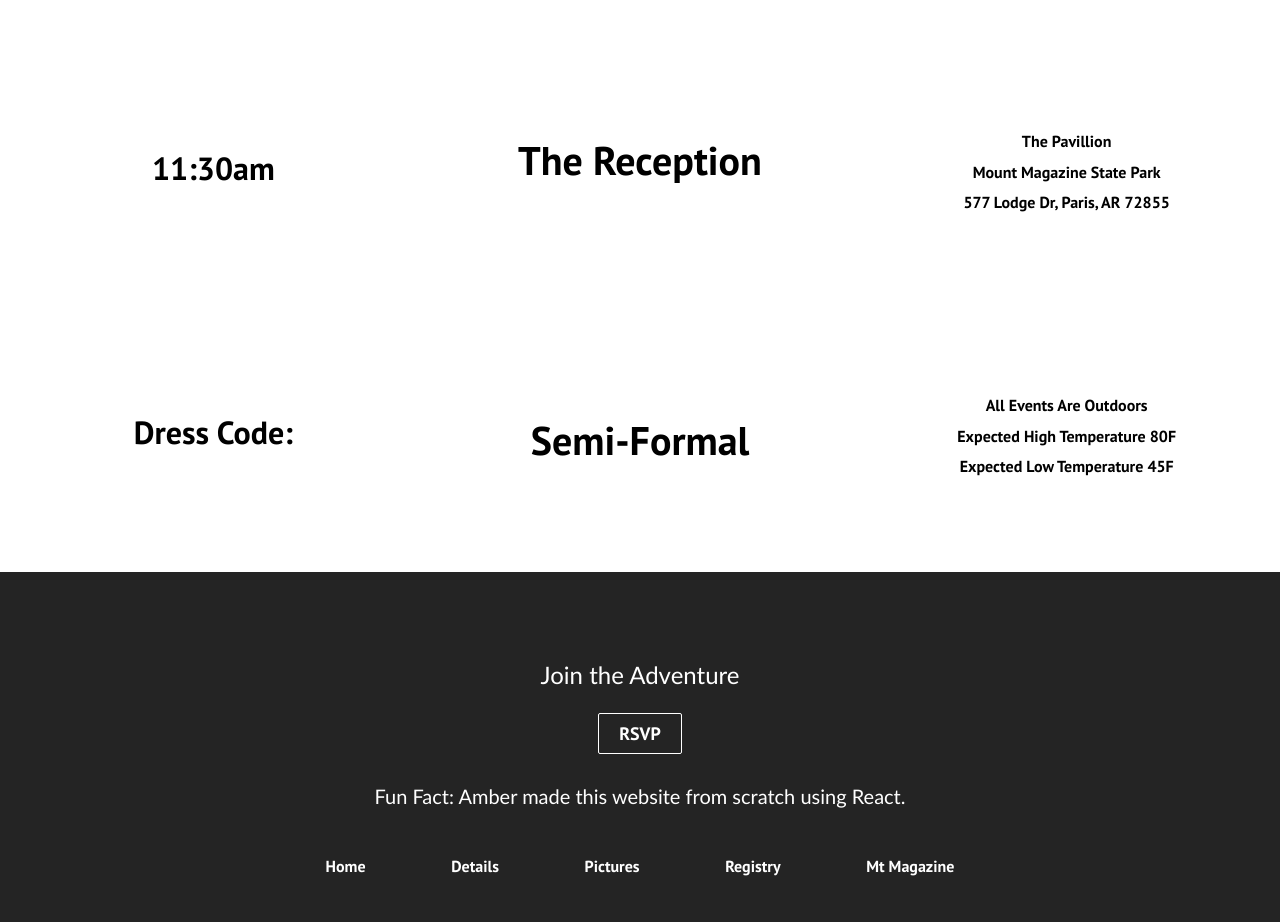
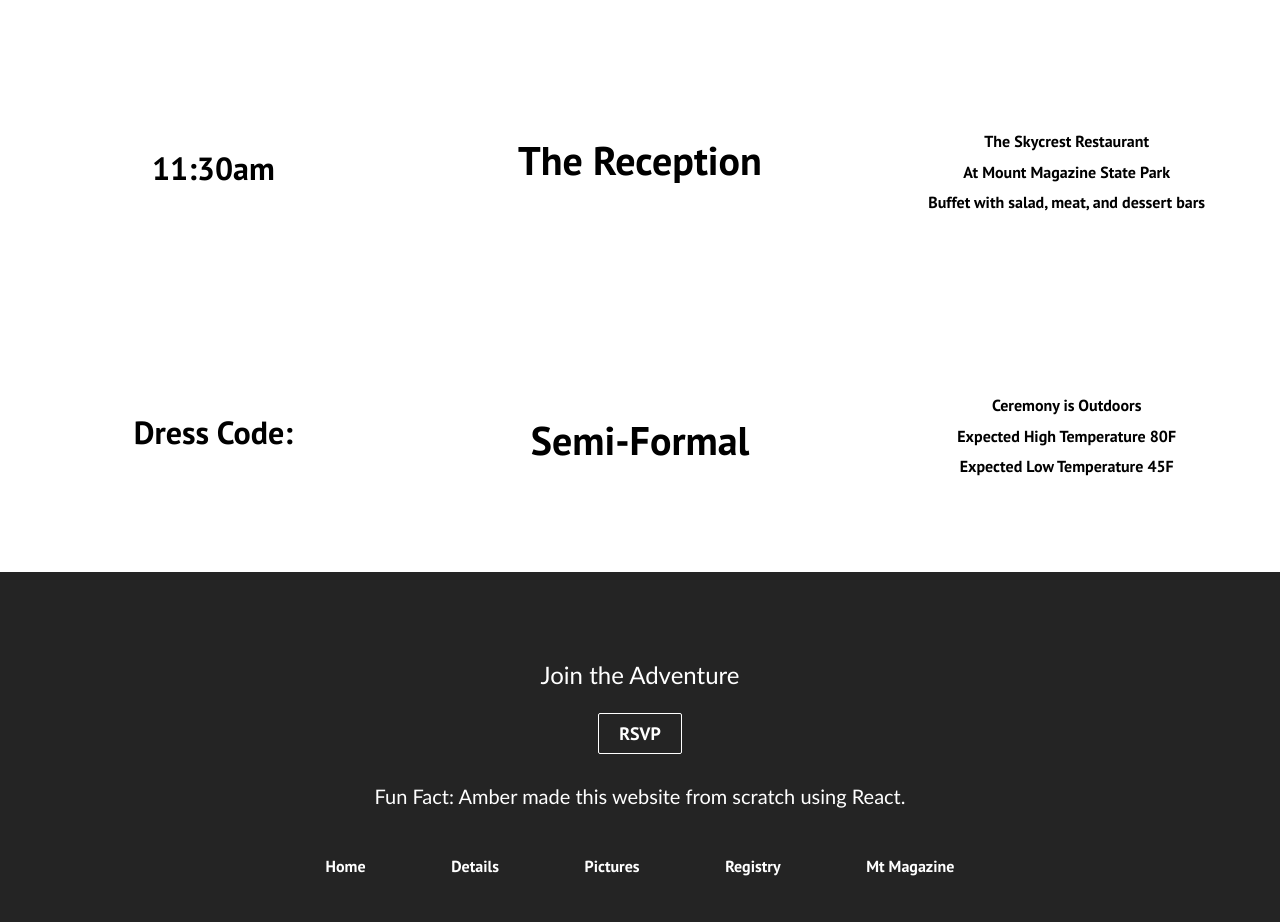
Before and after one commit to AmberSwieczkowski/my_react_website, a React (Create React App) app: page /location in a window 1280 px wide. Shown: the part 780-1702 px from the top of the page. Built offline with nearby package versions, Linux system fonts and the light colour scheme; the HTML template or start-up script is replaced by a standard one.

Commit message:
Add Live Stream Info to Details page

```diff
--- a/src/components/LocationSection.jsx
+++ b/src/components/LocationSection.jsx
@@ -96,7 +96,6 @@ const ColumnCenter = styled.div`
     }
   }
 
-  }
 `;
 
 const ColumnRight = styled.div`
@@ -130,7 +129,6 @@ const ColumnRight = styled.div`
     }
   }
 
-  }
 `;
 
 const LocationSection = ({
--- a/src/components/LocationSectionData.jsx
+++ b/src/components/LocationSectionData.jsx
@@ -6,25 +6,28 @@ export const InfoDataCeremony = {
   locationSpecific: 'Cameron Bluff Overlook',
   location1: 'Mount Magazine State Park',
   location2: '577 Lodge Dr, Paris, AR 72855',
-  // siblings: 'https://www.amazon.com/wedding/share/marcin-amber',
-  reverse: false,
-  delay: 100,
 };
 
 export const InfoDataReception = {
   title: 'The Reception',
   time: '11:30am',
-  locationSpecific: 'The Pavillion',
-  location1: 'Mount Magazine State Park',
-  location2: '577 Lodge Dr, Paris, AR 72855',
-  reverse: false,
-  delay: 100,
+  locationSpecific: 'The Skycrest Restaurant',
+  location1: 'At Mount Magazine State Park',
+  location2: 'Buffet with salad, meat, and dessert bars',
 };
 
-export const InfoDetails = {
+export const DressCodeDetails = {
   time: 'Dress Code:',
   dressCode: 'Semi-Formal',
-  locationSpecific: 'All Events Are Outdoors',
+  locationSpecific: 'Ceremony is Outdoors',
   location1: 'Expected High Temperature 80F',
   location2: 'Expected Low Temperature 45F'
 }
+
+export const LiveStreamData = {
+  title: 'Live Stream',
+  time: '11:00am CST',
+  locationSpecific: 'We Hope To Live Stream The Ceremony',
+  location1: 'Weather and Reception Permitting',
+  location2: '',
+};
--- a/src/components/pages/Location.jsx
+++ b/src/components/pages/Location.jsx
@@ -6,9 +6,10 @@ import { Button } from '../Button';
 import '../Button.css';
 import Footer from '../Footer';
 import {
+  DressCodeDetails,
   InfoDataCeremony,
   InfoDataReception,
-  InfoDetails,
+  LiveStreamData,
 } from '../LocationSectionData';
 import LocationSection from '../LocationSection';
 import '../Printer.css';
@@ -65,7 +66,8 @@ export default function Location() {
       <div className='printable'>
         <LocationSection {...InfoDataCeremony} />
         <LocationSection {...InfoDataReception} />
-        <LocationSection {...InfoDetails} />
+        <LocationSection {...DressCodeDetails} />
+        {/* <LocationSection {...LiveStreamData} /> */}
       </div>
       <Footer />
       <p className='print__only'>marcin-amber.com</p>
```
